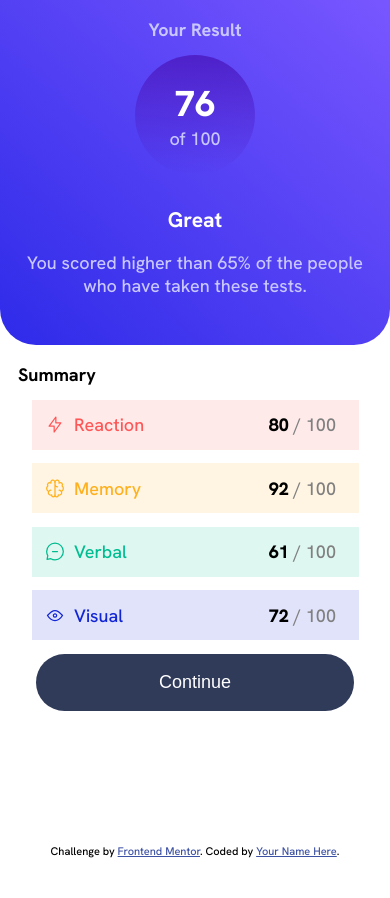
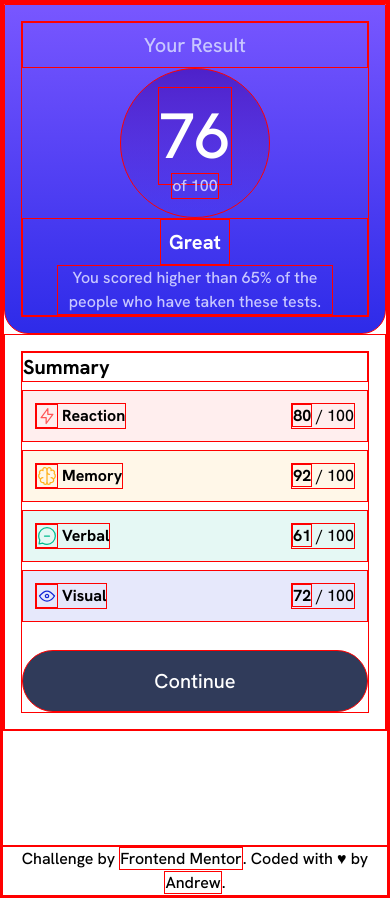
Before and after one commit to andrewfandy/results-summary-component-main, a plain HTML site: page index.html in a window 390 px wide. Before the commit the page ends 858 px from the top, so only its background shows below. Drawn offline with Linux system fonts and the light colour scheme.

Commit message:
Initiate Project, mobile version finished

```diff
--- a/assets/style/styles.css
+++ /dev/null
@@ -1,207 +0,0 @@
-@import url('https://fonts.googleapis.com/css2?family=Hanken+Grotesk:wght@500;700;800&display=swap');
-
-:root {
-    font-family: 'Hanken Grotesk', sans-serif;
-    font-size : 18px;
-    box-sizing: border-box;
-
-
-    /* PRIMARY COLOR */
-    --primary-light-red : hsla(0, 100%, 67%,.125);
-    --primary-orange-yellow : hsla(39, 100%, 56%,.125);
-    --primary-green-teal : hsla(166, 100%, 37%,.125);
-    --primary-cobalt-blue : hsla(234, 85%, 45%,.125);
-
-    /* PRIMARY TEXT COLOR */
-    --primary-text-light-red : hsl(0, 100%, 67%);
-    --primary-text-orange-yellow : hsl(39, 100%, 56%);
-    --primary-text-green-teal : hsl(166, 100%, 37%);
-    --primary-text-cobalt-blue : hsl(234, 85%, 45%);
-
-    /* GRADIENTS COLOR */
-    /* BACKGROUND */
-    --gradient-bg-slate-blue : hsl(252, 100%, 67%);
-    --gradient-bg-royal-blue : hsl(241, 81%, 54%);
-
-    /* CIRCLE */
-    --circle-bg-violet-blue : hsla(256, 72%, 46%, 1);
-    --circle-bg-persian-blue : hsla(241, 72%, 46%, 0);
-
-    /* NEUTRAL COLOR */
-    --neutral-white : hsl(0, 0%, 100%);
-    --neutral-pale-blue : hsl(221, 100%, 96%);
-    --neutral-lavender : hsl(241, 100%, 89%);
-    --neutral-gray-blue : hsl(224, 30%, 27%);
-
-}
-* {
-    margin: 0 auto;
-    padding: 0;
-}
-main {
-    display: flex;
-    justify-content: center;
-    align-items: center;
-    height: 100vh;
-}
-
-.container {
-    display: flex;
-    justify-content: space-between;
-    align-items: center;
-    flex-direction: column;
-    height: 100%;
-}
-
-.card {
-    width: 100%;
-}
-
-.left-card {
-    background: linear-gradient(to right top, var(--gradient-bg-royal-blue), var(--gradient-bg-slate-blue));
-    border-bottom-left-radius: 2rem;
-    border-bottom-right-radius: 2rem;
-    color: var(--neutral-white);
-    height: 45%;
-}
-
-.left-box p,
-.left-box h4,
-.left-box span{
-    color: var(--neutral-lavender);
-}
-
-.left-box .circle {
-    display: flex;
-    justify-content: center;
-    align-items: center;
-    flex-direction: column;
-    text-align: center;
-}
-
-
-.left-box h1 {
-    font-weight: 800;
-    font-size: 2rem;
-}
-
-.circle {
-    background: linear-gradient(to bottom, var(--circle-bg-violet-blue), var(--circle-bg-persian-blue));
-    width: 120px;
-    height: 120px;
-    border-radius: 50%;
-    margin: .75rem 0 .75rem 0;
-}
-.left-card h3:nth-child(3){
-    margin-top:1rem;
-}
-.left-card p {
-    margin-top: 1rem;
-    text-align: center;
-}
-
-.left-box {
-    display: flex;
-    justify-content: center;
-    align-items: center;
-    flex-direction: column;
-}
-.box {
-    padding: 1rem;
-}
-
-.right-card {
-    height: 65%;
-}
-
-
-.right-box {
-    text-align: left;
-}
-
-
-.summary-box{
-    padding: .75rem;
-    margin: .75rem;
-    display: flex;
-}
-
-.summary-box img {
-    margin: 0 .5rem 0 0;
-}
-
-
-
-.summary-box.reaction{
-    background-color: var(--primary-light-red);
-    color: var(--primary-text-light-red);
-}
-.summary-box.memory{
-    background-color: var(--primary-orange-yellow);
-    color: var(--primary-text-orange-yellow);
-}
-.summary-box.verbal{
-    background-color: var(--primary-green-teal);
-    color: var(--primary-text-green-teal);
-}
-.summary-box.visual{
-    background-color: var(--primary-cobalt-blue);
-    color: var(--primary-text-cobalt-blue);
-}
-
-.summary-box.reaction span,
-.summary-box.memory span,
-.summary-box.verbal span,
-.summary-box.visual span
-{
-    margin-right: .5rem;
-    color: gray;
-}
-.summary-box.reaction strong,
-.summary-box.memory strong,
-.summary-box.verbal strong,
-.summary-box.visual strong
-{
-    font-weight: 800;
-    color: black;
-}
-
-#continue-btn {
-    display: flex;
-    justify-content: center;
-    align-items: center;
-    width: 90%;
-    padding: 1rem;
-    font-size: 18px;
-    border-radius: 2rem;
-    border: 0px;
-    color: var(--neutral-white);
-    background-color: var(--neutral-gray-blue);
-}
-
-#continue-btn:hover {
-    background-color: var(--circle-bg-violet-blue);
-}
-
-@media screen and (min-width: 480px){
-
-    .container {
-        flex-direction: row;
-        border-radius: 2rem;
-        width: 45%;
-        height: 60%;
-    }
-
-    .card {
-        height: 100%;
-    }
-
-    .left-card {
-        width: 110%;
-        border-radius: 2rem;
-        z-index: 1;
-    }
-
-
-
-}
--- a/index.html
+++ b/index.html
@@ -11,68 +11,108 @@
       sizes="32x32"
       href="./assets/images/favicon-32x32.png"
     />
-    <link rel="stylesheet" href="./assets/style/styles.css" />
 
-    <title>Frontend Mentor | Results summary component</title>
+    <link rel="stylesheet" href="style.css" />
 
-    <!-- Feel free to remove these styles or customise in your own stylesheet 👍 -->
     <style>
-      .attribution {
-        font-size: 11px;
-        text-align: center;
-      }
-      .attribution a {
-        color: hsl(228, 45%, 44%);
+      * {
+        border: 1px solid red;
       }
     </style>
+    <title>Frontend Mentor | Results summary component</title>
   </head>
-  <body>
-    <main>
-      <section class="container">
-        <aside class="card left-card">
-          <div class="box left-box">
-            <h4>Your Result</h4>
-            <div class="circle">
-              <h1>76</h1>
-              <span>of 100</span>
+  <body class="min-h-screen">
+    <main class="h-screen">
+      <div
+        class="flex flex-col justify-between items-center min-[540px]:flex-row min-[540px]:w-[500px] min-[540px]:bg-red-500"
+      >
+        <section
+          class="p-4 w-full flex flex-col text-center text-white bg-gradient-to-t from-royal-blue to-slate-blue border rounded-b-3xl"
+        >
+          <div>
+            <h2 class="p-2 text-xl text-light-lav">Your Result</h2>
+
+            <div
+              id="circle"
+              class="w-[150px] h-[150px] flex justify-center items-center flex-col bg-gradient-to-t from-persian-blue to-violet-blue mx-auto rounded-[50%]"
+            >
+              <h1 class="text-[4rem] -mb-[12px]">76</h1>
+              <span class="text-light-lav"> of 100 </span>
             </div>
-            <h3>Great</h3>
-            <p>
-              You scored higher than 65% of the people who have taken these
-              tests.
-            </p>
+            <div
+              class="flex flex-col justify-center items-center"
+              id="text-great"
+            >
+              <h2 class="p-2 text-xl font-bold">Great</h2>
+              <p class="w-[80%] text-light-lav">
+                You scored higher than 65% of the people who have taken these
+                tests.
+              </p>
+            </div>
           </div>
-        </aside>
-        <aside class="card right-card">
-          <div class="box right-box">
-            <h4>Summary</h4>
-            <div class="summary-box reaction">
-              <img src="./assets/images/icon-reaction.svg" alt="reaction" />
-              Reaction <span><strong>80</strong> / 100</span>
+        </section>
+
+        <section class="flex-1 w-full p-4 bg-white">
+          <div class="flex flex-col gap-2">
+            <h2 class="text-xl font-bold">Summary</h2>
+
+            <div
+              id="reaction"
+              class="flex justify-between p-3 bg-light-red bg-opacity-10"
+            >
+              <span class="flex gap-1 font-bold">
+                <img src="./assets/images/icon-reaction.svg" alt="reaction" />
+                Reaction
+              </span>
+              <span> <span class="font-bold">80</span>&nbsp;/&nbsp;100 </span>
             </div>
-            <div class="summary-box memory">
-              <img src="./assets/images/icon-memory.svg" alt="" />
-              Memory <span><strong>92</strong> / 100 </span>
+            <div
+              id="memory"
+              class="flex justify-between p-3 bg-orange-yellow bg-opacity-10"
+            >
+              <span class="flex gap-1 font-bold">
+                <img src="./assets/images/icon-memory.svg" alt="memory" />
+                Memory
+              </span>
+              <span> <span class="font-bold">92</span>&nbsp;/&nbsp;100 </span>
             </div>
-            <div class="summary-box verbal">
-              <img src="./assets/images/icon-verbal.svg" alt="" />
-              Verbal <span><strong>61</strong> / 100</span>
+            <div
+              id="verbal"
+              class="flex justify-between p-3 bg-green-teal bg-opacity-10"
+            >
+              <span class="flex gap-1 font-bold">
+                <img src="./assets/images/icon-verbal.svg" alt="verbal" />
+                Verbal
+              </span>
+              <span> <span class="font-bold">61</span>&nbsp;/&nbsp;100 </span>
             </div>
-            <div class="summary-box visual">
-              <img src="./assets/images/icon-visual.svg" alt="" />
-              Visual <span><strong>72</strong> / 100</span>
+            <div
+              id="Visual"
+              class="flex justify-between p-3 bg-cobalt-blue bg-opacity-10"
+            >
+              <span class="flex gap-1 font-bold">
+                <img src="./assets/images/icon-visual.svg" alt="Visual" />
+                Visual
+              </span>
+              <span> <span class="font-bold">72</span>&nbsp;/&nbsp;100 </span>
             </div>
-            <button id="continue-btn">Continue</button>
+
+            <button
+              type="submit"
+              class="w-full p-4 rounded-[2rem] mt-5 text-xl bg-dark-gb text-white hover:bg-gradient-to-tr hover:from-royal-blue hover:to-slate-blue"
+            >
+              Continue
+            </button>
           </div>
-        </aside>
-      </section>
+        </section>
+      </div>
     </main>
 
-    <div class="attribution">
+    <footer class="text-center">
       Challenge by
       <a href="https://www.frontendmentor.io?ref=challenge" target="_blank"
         >Frontend Mentor</a
-      >. Coded by <a href="#">Your Name Here</a>.
-    </div>
+      >. Coded with &hearts; by <a href="#">Andrew</a>.
+    </footer>
   </body>
 </html>
--- /dev/null
+++ b/tailwind.css
@@ -0,0 +1,4 @@
+@import url("https://fonts.googleapis.com/css2?family=Hanken+Grotesk:wght@500;700;800&family=Poppins:ital,wght@0,700;1,400;1,800&family=Space+Grotesk:wght@500&display=swap");
+@tailwind base;
+@tailwind components;
+@tailwind utilities;
```
Also changed, not shown: README.md, style.css (added), 1 other file.
